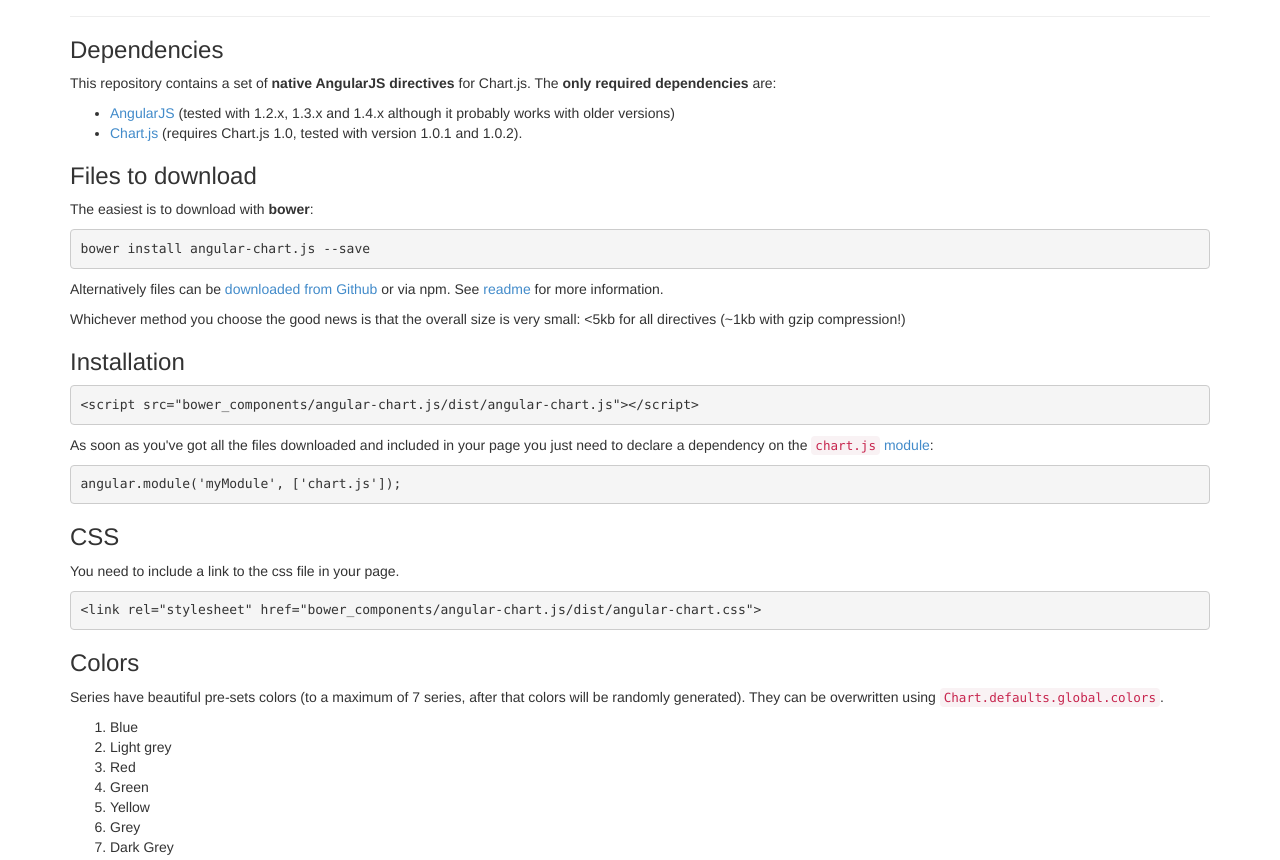
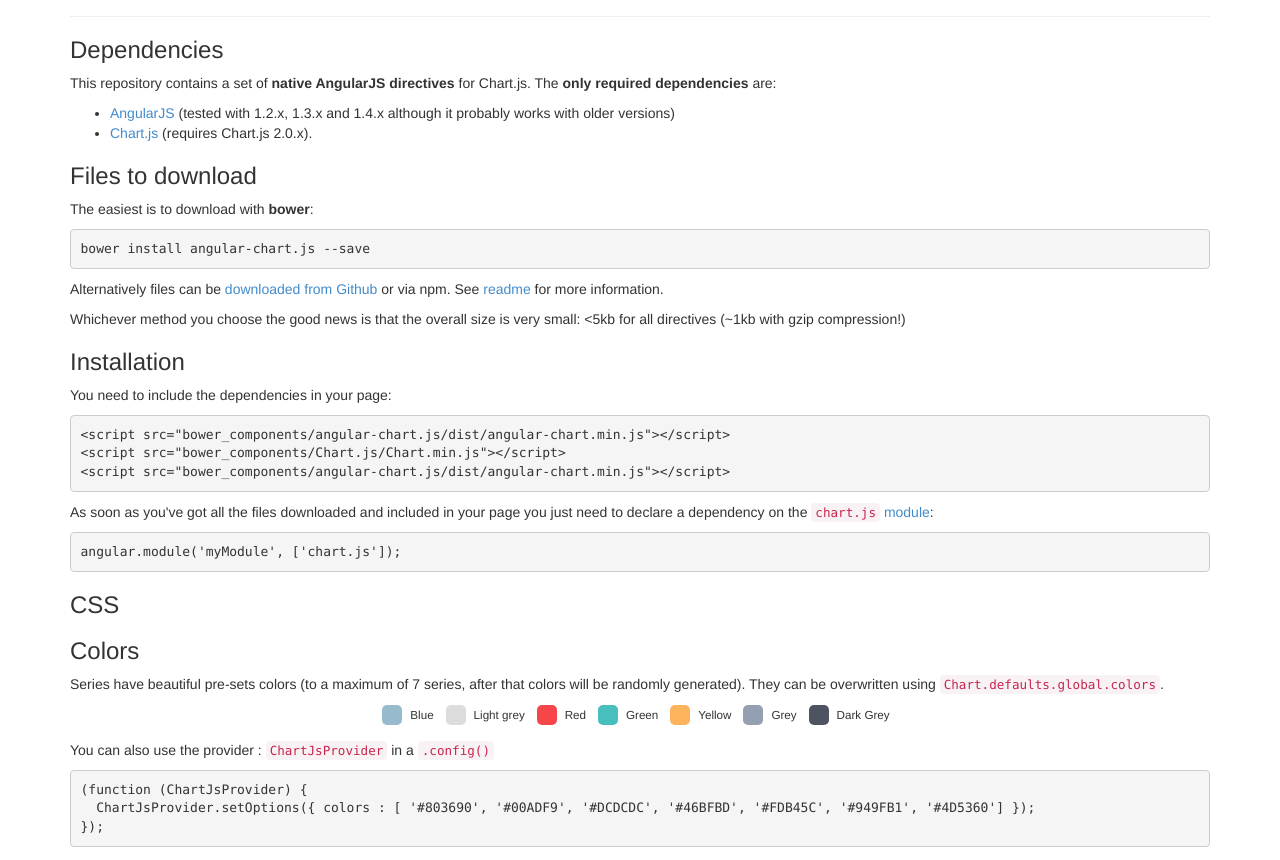
Before and after one commit to jtblin/angular-chart.js, a website: page examples/charts.template.html in a window 1280 px wide. Shown: the part 453-1313 px from the top of the page. Drawn offline with nearby package versions, Linux system fonts and the light colour scheme.

Commit message:
Throw error if angular or Chart.js dependencies are missing and update docs

```diff
--- a/angular-chart.js
+++ b/angular-chart.js
@@ -10,6 +10,8 @@
     define(['angular', 'chart'], factory);
   } else {
     // Browser globals
+    if (typeof angular === 'undefined' || typeof Chart === 'undefined') throw new Error('Chart.js library needs to included, ' +
+      'see http://jtblin.github.io/angular-chart.js/');
     factory(angular, Chart);
   }
 }(function (angular, Chart) {
--- a/examples/charts.template.html
+++ b/examples/charts.template.html
@@ -7,6 +7,39 @@
   <link rel="stylesheet" href="../bower_components/rainbow/themes/github.css">
   <link href="bootstrap.css" rel="stylesheet">
   <link href="app.css" rel="stylesheet">
+  <style>
+    .chart-legend {
+      list-style-type: none;
+      margin-top: 5px;
+      text-align: center;
+    /* NOTE: Browsers automatically add 40px of padding-left to all lists, so we should offset that, otherwise the legend is off-center */
+      -webkit-padding-start: 0;
+    /* Webkit */
+      -moz-padding-start: 0;
+    /* Mozilla */
+      padding-left: 0;
+    /* IE (handles all cases, really, but we should also include the vendor-specific properties just to be safe) */
+    }
+    .chart-legend li {
+      display: inline-block;
+      white-space: nowrap;
+      position: relative;
+      margin-bottom: 4px;
+      border-radius: 5px;
+      padding: 2px 8px 2px 28px;
+      font-size: smaller;
+      cursor: default;
+    }
+    .chart-legend li span {
+      display: block;
+      position: absolute;
+      left: 0;
+      top: 0;
+      width: 20px;
+      height: 20px;
+      border-radius: 5px;
+    }
+  </style>
 </head>
 <body ng-app="examples" id="top">
   <div class="navbar navbar-default navbar-fixed-top">
@@ -78,7 +111,7 @@
       </p>
       <ul>
         <li><a href="http://angularjs.org" target="_blank">AngularJS</a> (tested with 1.2.x, 1.3.x and 1.4.x although it probably works with older versions)</li>
-        <li><a href="http://chartjs.org" target="_blank">Chart.js</a> (requires Chart.js 1.0, tested with version 1.0.1 and 1.0.2).</li>
+        <li><a href="http://chartjs.org" target="_blank">Chart.js</a> (requires Chart.js 2.0.x).</li>
       </ul>
       <h3>Files to download</h3>
       <p>
@@ -90,14 +123,15 @@
       <p>Whichever method you choose the good news is that the overall size is very small:
         &lt;5kb for all directives (~1kb with gzip compression!)</p>
       <h3>Installation</h3>
-      </p><pre><code>&lt;script src=&quot;bower_components/angular-chart.js/dist/angular-chart.js&quot;&gt;&lt;/script&gt;</code></pre>
+      <p>You need to include the dependencies in your page:</p>
+      <pre><code>&lt;script src=&quot;bower_components/angular-chart.js/dist/angular-chart.min.js&quot;&gt;&lt;/script&gt;
+&lt;script src="bower_components/Chart.js/Chart.min.js">&lt;/script&gt;
+&lt;script src="bower_components/angular-chart.js/dist/angular-chart.min.js">&lt;/script&gt;</code></pre>
       <p>As soon as you've got all the files downloaded and included in your page you just need to declare
         a dependency on the <code>chart.js</code> <a href="http://docs.angularjs.org/guide/module">module</a>:<br>
       </p><pre><code>angular.module('myModule', ['chart.js']);</code></pre>
       <p></p>
       <h3>CSS</h3>
-      <p>You need to include a link to the css file in your page.</p>
-      </p><pre><code>&lt;link rel=&quot;stylesheet&quot; href=&quot;bower_components/angular-chart.js/dist/angular-chart.css&quot;&gt;</code></pre>
       <p></p>
       <h3>Colors</h3>
       <p>Series have beautiful pre-sets colors (to a maximum of 7 series, after that colors will be randomly generated).
```
